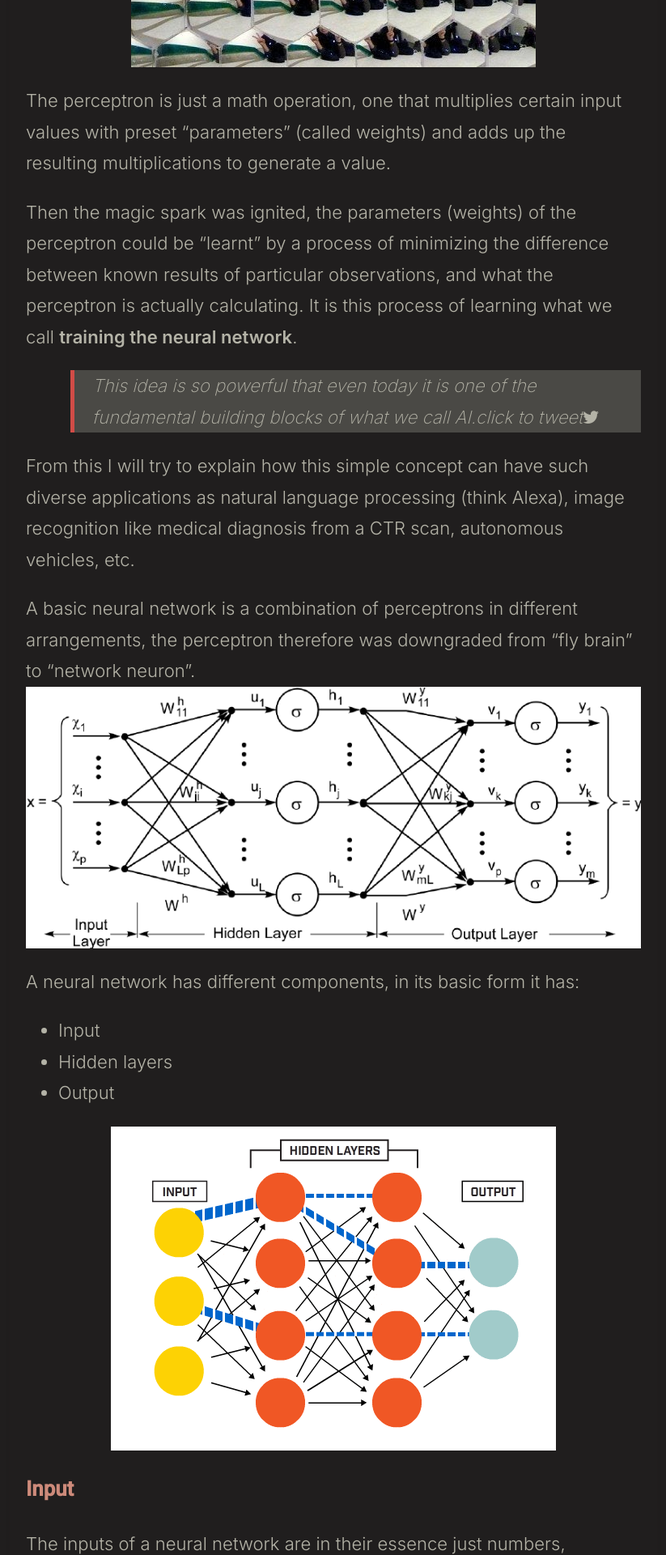
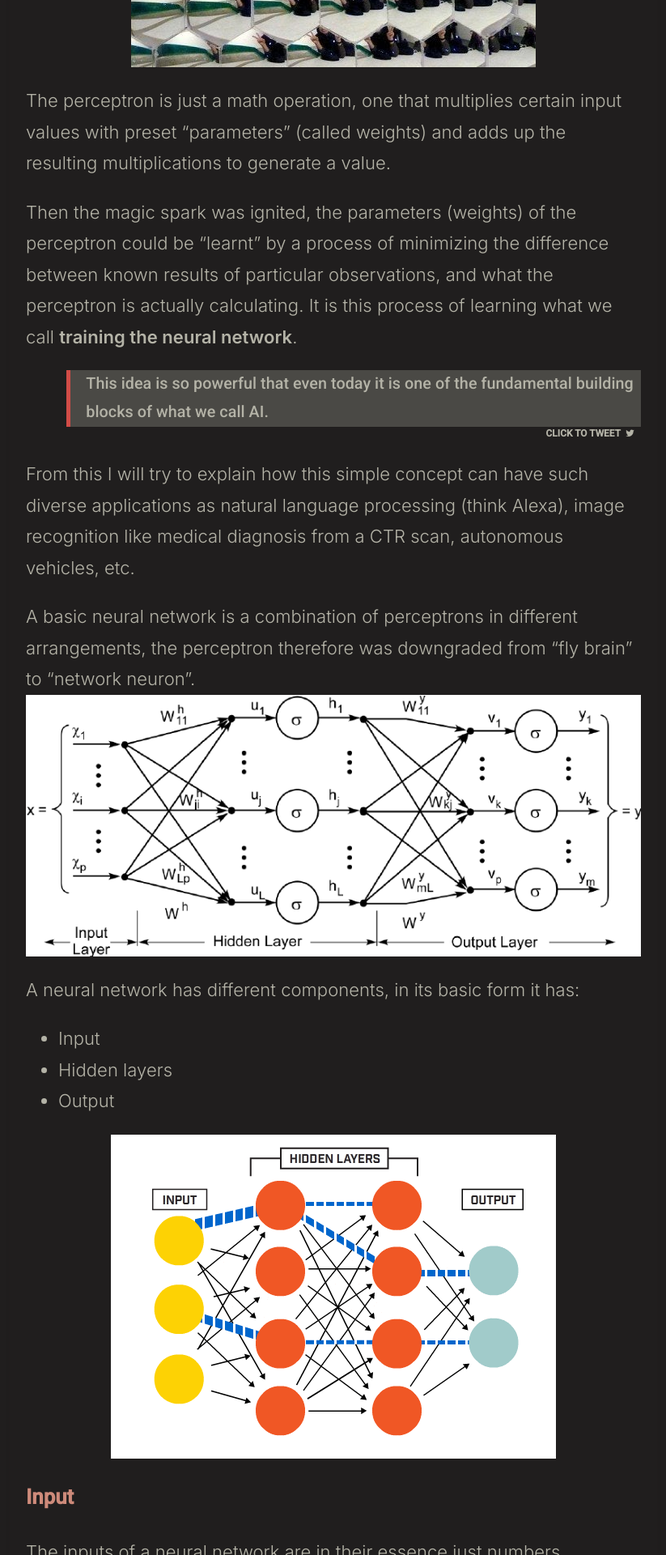
Before and after one commit to the-mvm/the-mvm.github.io, a Jekyll site: the page built from _posts/2021-04-02-back-to-basics.md, in a window 1280 px wide. Shown: the part 4480-6400 px from the top of the page at 81% size, without its empty margins (228-1051 px from the left). Built offline with Jekyll 4.4.1, drawn with Linux system fonts in a browser that asks for light colours; comment, search, counter and statistics services are not loaded.

Commit message:
CTT styling

```diff
--- a/_includes/javascripts.html
+++ b/_includes/javascripts.html
@@ -160,13 +160,12 @@
                        + encodeURIComponent(tweetTags[i].textContent)
                        + '&via={{ site.twitter | remove: "@" }}&url='
                        + window.location.href;
-          tweetA.className = 'twitter';
           tweetA.target = "_blank";
           tweetSpanText = document.createElement('span');
           tweetSpanText.className = 'tweetText';
           tweetSpanText.appendChild(document.createTextNode(tweetTags[i].textContent));
           tweetSpanIcon = document.createElement('span');
-          tweetSpanIcon.className = 'tweetIcon';
+          tweetSpanIcon.className = 'tweetIcon twitter';
           tweetSpanIcon.appendChild(document.createTextNode("click to tweet"));
           tweetI = document.createElement("i");
           tweetI.className = 'fa fa-twitter';
--- a/assets/css/main.css
+++ b/assets/css/main.css
@@ -1403,17 +1403,40 @@ tweet {
   border-left: 5px solid var(--accent);
   padding-left: 1em;
   margin-left: 2.5em;
-  font-style: italic;
-  color: var(--accent-dark);
+  font-family: var(--font2);
   background: var(--grey5);
-  margin-right: 0;
-  font-weight: 100;
-}
+  font-weight: var(--font2-bold);
+  margin-bottom: 2em;
+  font-size: .9em;
+}
+
 tweet:hover {
   background: var(--grey4);
 }
 tweet a {
   text-decoration: none;
+}
+
+.tweetText {
+  display: block;
+}
+
+.tweetIcon {
+  display: block;
+  float: right;
+  font-weight: bold;
+  font-size: 0.6em;
+  line-height: 100%;
+  margin: 0 3px;
+  padding: 3px 5px 3px 3px;
+  position: relative;
+  text-decoration: none;
+  text-transform: uppercase;
+}
+
+.tweetIcon i {
+  font-size: 1 em;
+  padding: 0 0 0 0.5em;
 }
 
 /* = = = = = = = = = = Post Page  = = = = = = = = = = */
```
